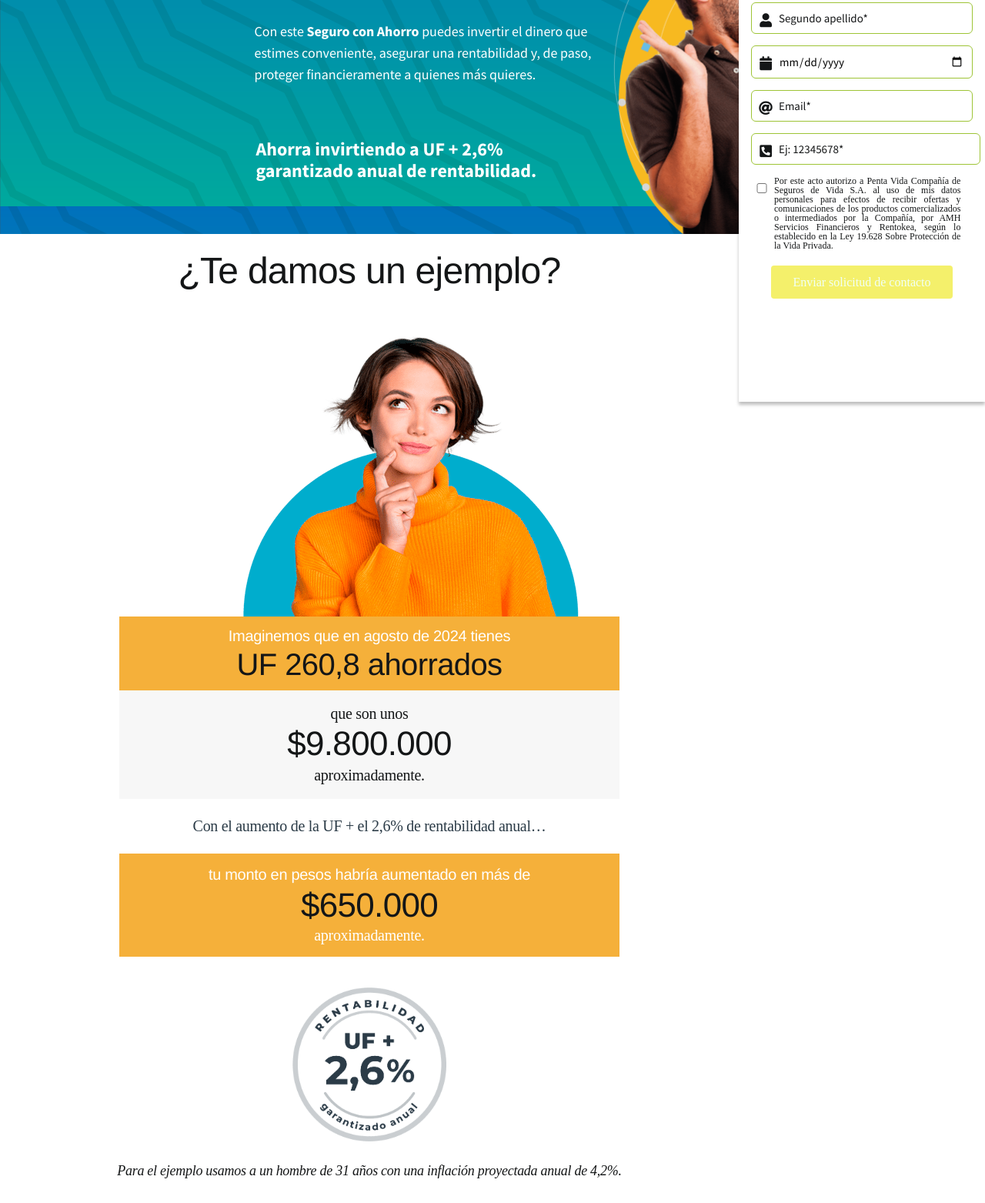
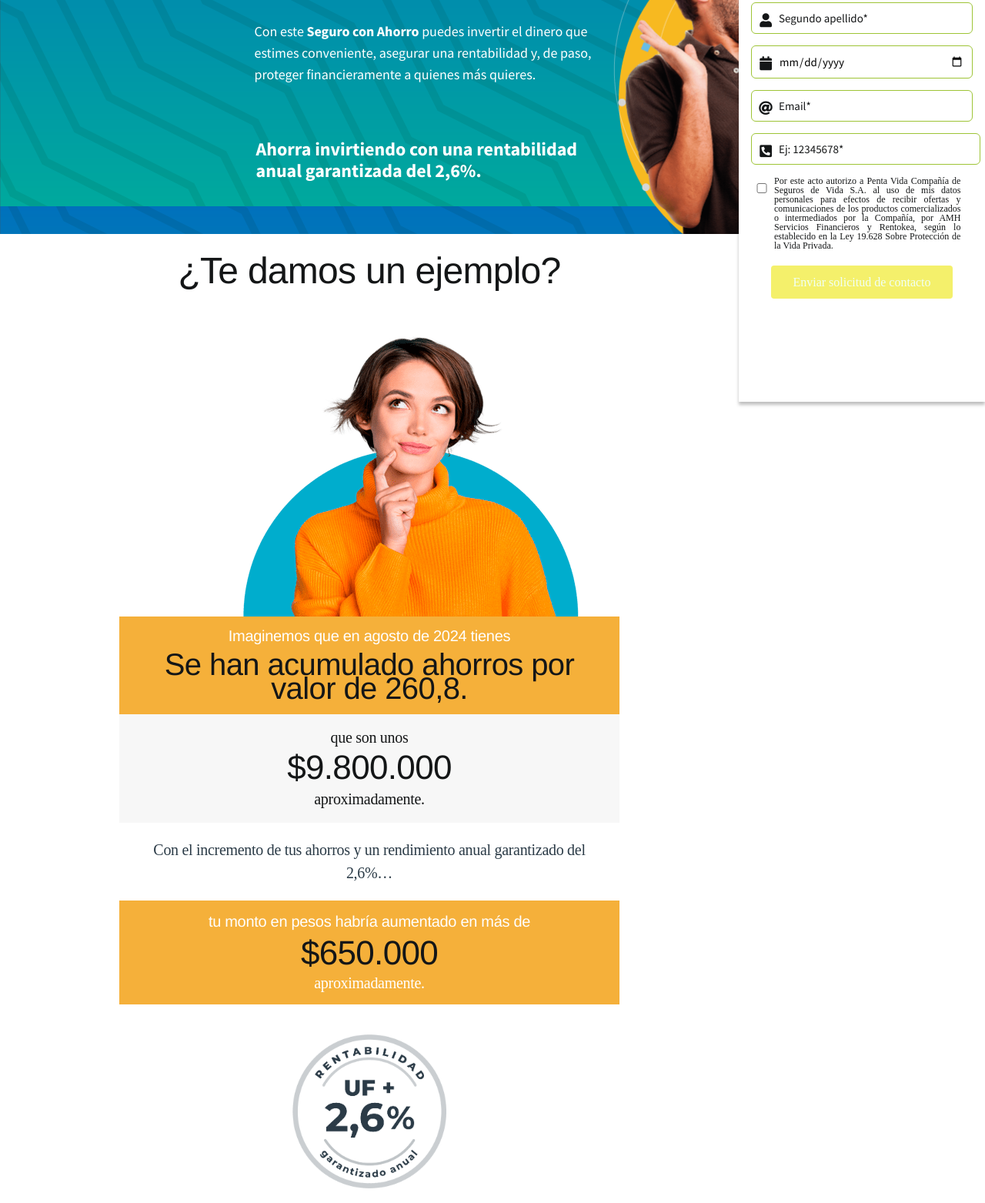
Before and after one commit to ervinjahic65/LSAOS, a plain HTML site: page index.html in a window 1280 px wide. Shown: the part 278-1841 px from the top of the page at 77% size. Drawn offline with Linux system fonts and the light colour scheme.

Commit message:
fix senctences

```diff
--- a/index.html
+++ b/index.html
@@ -82,7 +82,7 @@
                                                                                         <rs-layer-wrap class="rs-parallax-wrap tp-parallax-container" style="position: absolute; display: block; pointer-events: auto; transform: translate(0px, 0px); left: 332.5px; top: 458px; z-index: 10; visibility: visible; perspective: 601px;" data-parallaxlevel="10">
                                                                                             <rs-loop-wrap style="position:absolute;display:block;">
                                                                                                 <rs-mask-wrap style="position: absolute; display: block; overflow: visible;">
-                                                                                                    <rs-layer id="slider-6-slide-17-layer-1" class="rs-pxl-2 rs-layer" data-type="text" data-rsp_ch="on" data-xy="x:l,l,c,c;yo:458px,458px,375px,412px;" data-text="w:normal;s:24,24,24,32;l:28,28,40,36;fw:700;a:left,left,left,center;" data-dim="w:444,444,90%,90%;" data-frame_1="st:2700;sp:1000;" data-frame_999="o:0;st:w;" style="z-index: 10; font-family: Source Sans Pro; height: auto; color: rgb(255, 255, 255); text-decoration: none; white-space: normal; width: 444px; min-height: 0px; min-width: 0px; max-height: none; max-width: none; text-align: left; line-height: 28px; letter-spacing: 0px; font-weight: 700; font-size: 24px; transform-origin: 50% 50%; opacity: 1; transform: translate(0px, 0px); visibility: visible;" data-idcheck="true" data-stylerecorder="true" data-initialised="true">Ahorra invirtiendo a UF + 2,6% garantizado anual de rentabilidad.
+                                                                                                    <rs-layer id="slider-6-slide-17-layer-1" class="rs-pxl-2 rs-layer" data-type="text" data-rsp_ch="on" data-xy="x:l,l,c,c;yo:458px,458px,375px,412px;" data-text="w:normal;s:24,24,24,32;l:28,28,40,36;fw:700;a:left,left,left,center;" data-dim="w:444,444,90%,90%;" data-frame_1="st:2700;sp:1000;" data-frame_999="o:0;st:w;" style="z-index: 10; font-family: Source Sans Pro; height: auto; color: rgb(255, 255, 255); text-decoration: none; white-space: normal; width: 444px; min-height: 0px; min-width: 0px; max-height: none; max-width: none; text-align: left; line-height: 28px; letter-spacing: 0px; font-weight: 700; font-size: 24px; transform-origin: 50% 50%; opacity: 1; transform: translate(0px, 0px); visibility: visible;" data-idcheck="true" data-stylerecorder="true" data-initialised="true">Ahorra invirtiendo con una rentabilidad anual garantizada del 2,6%.
                                                                                                     </rs-layer>
                                                                                                 </rs-mask-wrap>
                                                                                             </rs-loop-wrap>
@@ -154,7 +154,7 @@
                                                             </div>
                                                             <div class="et_pb_module et_pb_text et_pb_text_2 onlife-fuente-corporativa  et_pb_text_align_center et_pb_bg_layout_light">
                                                                 <div class="et_pb_text_inner">
-                                                                    <p>UF 260,8 ahorrados</p>
+                                                                    <p>Se han acumulado ahorros por valor de 260,8.</p>
                                                                 </div>
                                                             </div>
                                                         </div>
@@ -182,7 +182,7 @@
                                                         <div class="et_pb_column et_pb_column_4_4 et_pb_column_4  et_pb_css_mix_blend_mode_passthrough et-last-child">
                                                             <div class="et_pb_module et_pb_text et_pb_text_6 onlife-fuente-corporativa  et_pb_text_align_center et_pb_bg_layout_light">
                                                                 <div class="et_pb_text_inner">
-                                                                    <p>Con el aumento de la UF + el 2,6% de rentabilidad anual…</p>
+                                                                    <p>Con el incremento de tus ahorros y un rendimiento anual garantizado del 2,6%…</p>
                                                                 </div>
                                                             </div>
                                                         </div>
@@ -571,7 +571,7 @@
                                                         </div>
                                                         <div class="et_pb_module et_pb_text et_pb_text_30  et_pb_text_align_left et_pb_bg_layout_light">
                                                             <div class="et_pb_text_inner">
-                                                                <p>El Seguro con Ahorro viene con la protección básica de UF 65 ($2.360.000 aprox) por defecto</p>
+                                                                <p>El Seguro con Ahorro incluye, por defecto, una protección básica valorada en aproximadamente $2.360.000</p>
                                                             </div>
                                                         </div>
                                                     </div>
@@ -639,7 +639,7 @@
                                                                     <li data-leveltext="" data-font="Symbol" data-listid="1" data-list-defn-props="{335552541:1,335559684:-2,335559685:720,335559991:360,469769226:Symbol,469769242:[8226],469777803:left,469777804:,469777815:multilevel}" aria-setsize="-1" data-aria-posinset="5" data-aria-level="1"><span data-contrast="none">Existe flexibilidad en el monto de protección que deseas. El mínimo es de un 1,5% del total del ahorro acumulado en el seguro.</span><span data-ccp-props="{134233117:true,134233118:true,201341983:0,335559739:160,335559740:240}">&nbsp;</span></li>
                                                                     <li data-leveltext="" data-font="Symbol" data-listid="1" data-list-defn-props="{335552541:1,335559684:-2,335559685:720,335559991:360,469769226:Symbol,469769242:[8226],469777803:left,469777804:,469777815:multilevel}" aria-setsize="-1" data-aria-posinset="6" data-aria-level="1"><span data-contrast="none">Puedes realizar hasta 12 rescates parciales de dinero por año a partir del mes 3 de vigencia del seguro. </span><span data-contrast="none"><span data-fontsize="13.5">(1)</span></span><span data-ccp-props="{134233117:true,134233118:true,201341983:0,335559739:160,335559740:240}">&nbsp;</span></li>
                                                                     <li data-leveltext="" data-font="Symbol" data-listid="1" data-list-defn-props="{335552541:1,335559684:-2,335559685:720,335559991:360,469769226:Symbol,469769242:[8226],469777803:left,469777804:,469777815:multilevel}" aria-setsize="-1" data-aria-posinset="7" data-aria-level="1"><span data-contrast="none">Una vez contrates tu Seguro con Ahorro Inversión Protegida puedes habilitar otras 6 alternativas de inversión en tu Zona Cliente.</span><span data-ccp-props="{134233117:true,134233118:true,201341983:0,335559739:160,335559740:240}">&nbsp;</span></li>
-                                                                    <li data-leveltext="" data-font="Symbol" data-listid="1" data-list-defn-props="{335552541:1,335559684:-2,335559685:720,335559991:360,469769226:Symbol,469769242:[8226],469777803:left,469777804:,469777815:multilevel}" aria-setsize="-1" data-aria-posinset="8" data-aria-level="1"><span class="ui-provider ee bii bih bij bik bil bim bin bio bip biq bir bis bit biu biv biw bix biy biz bja bjb bjc bjd bje bjf bjg bjh bji bjj bjk bjl bjm bjn bjo" dir="ltr">Existe un costo mensual fijo por administración de UF 0,1 y además un costo fijo por la cobertura de fallecimiento que depende de la edad y género del cliente. Lo anterior, independiente del monto ahorrado.</span></li>
+                                                                    <li data-leveltext="" data-font="Symbol" data-listid="1" data-list-defn-props="{335552541:1,335559684:-2,335559685:720,335559991:360,469769226:Symbol,469769242:[8226],469777803:left,469777804:,469777815:multilevel}" aria-setsize="-1" data-aria-posinset="8" data-aria-level="1"><span class="ui-provider ee bii bih bij bik bil bim bin bio bip biq bir bis bit biu biv biw bix biy biz bja bjb bjc bjd bje bjf bjg bjh bji bjj bjk bjl bjm bjn bjo" dir="ltr">Se cobra una tarifa mensual fija por administración, además de un costo por la cobertura de fallecimiento que varía según la edad y el género del asegurado, sin importar el monto acumulado.</span></li>
                                                                 </ul>
                                                             </div>
                                                         </div>
```
